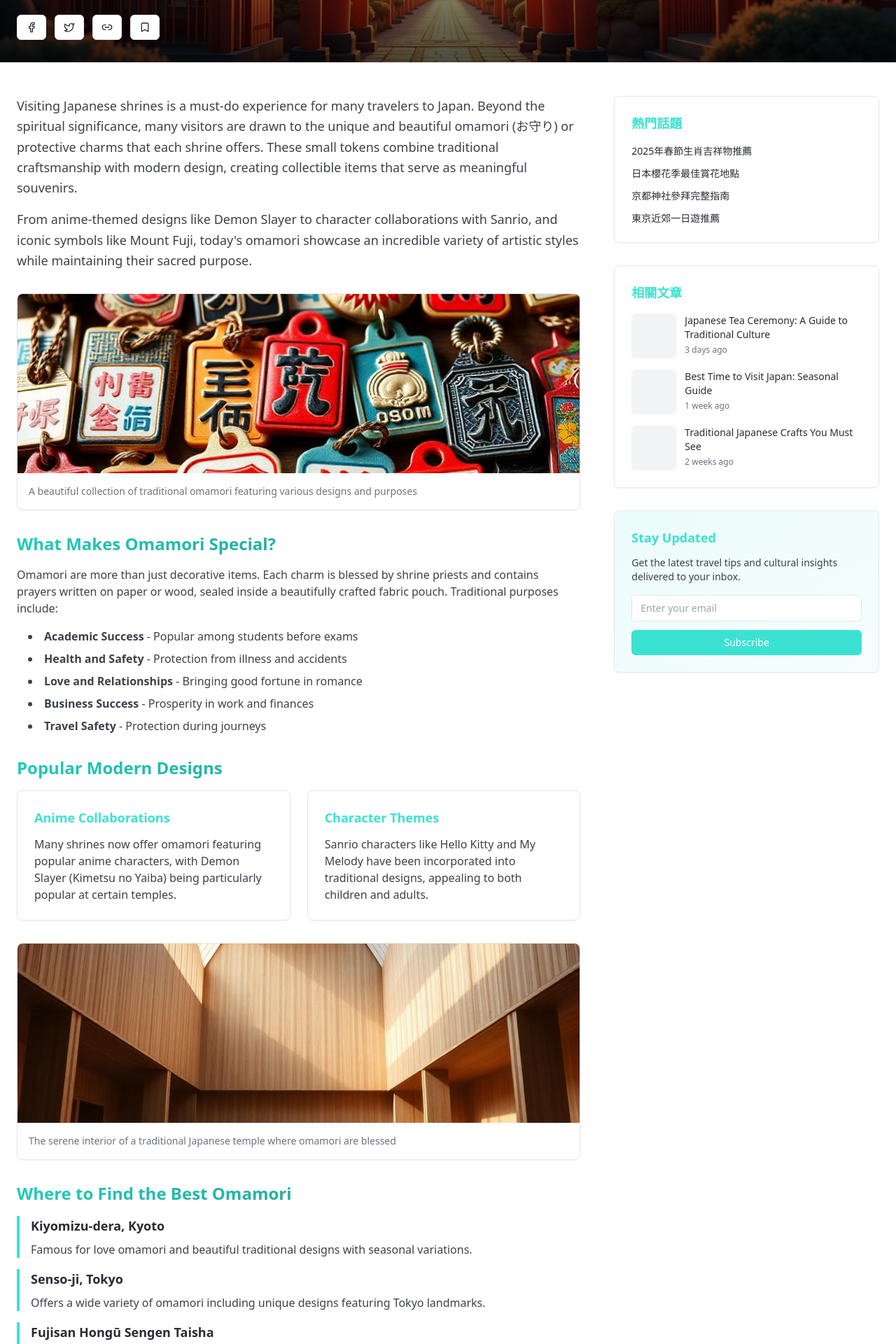
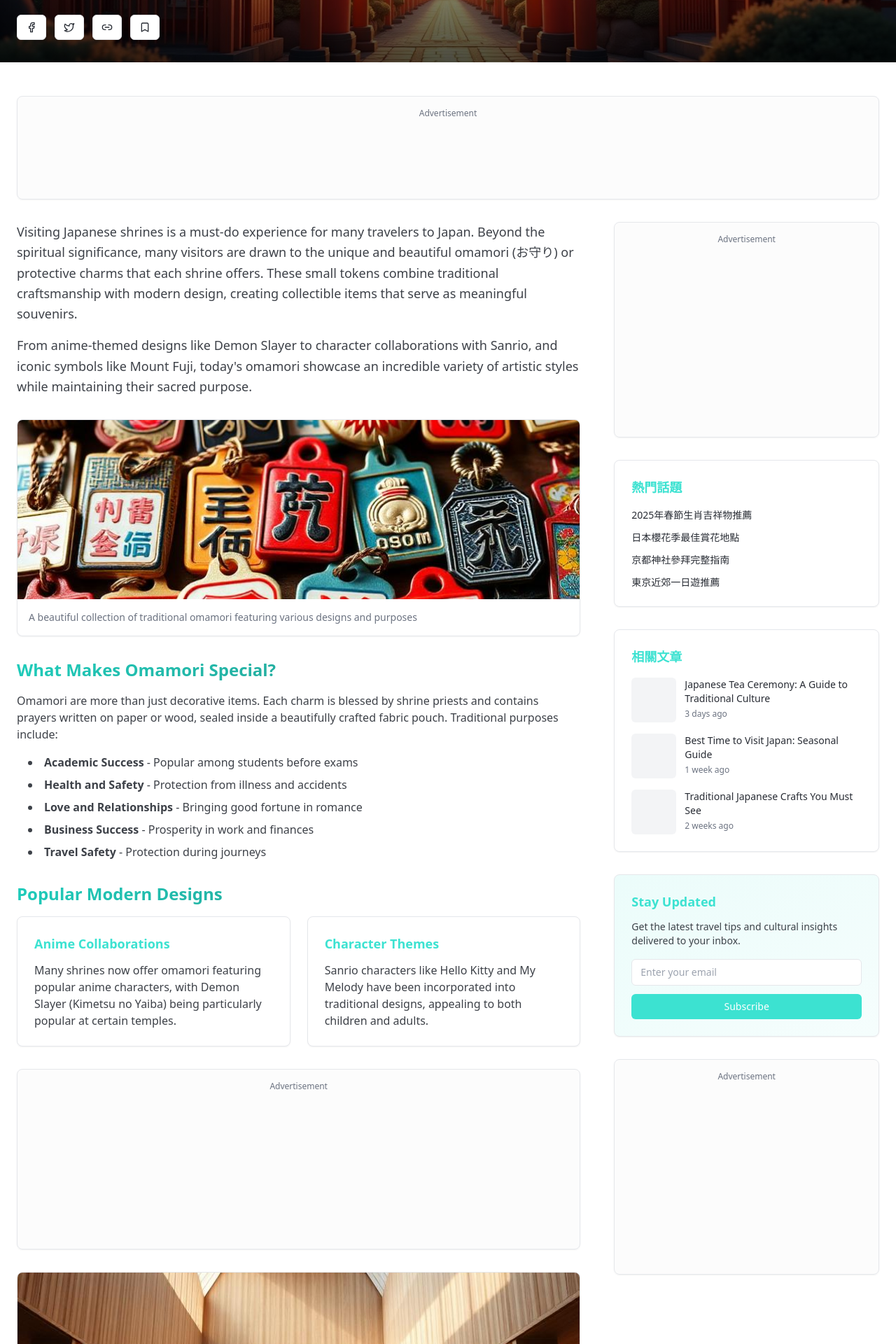
Before and after one commit to miiinachiu/article-page, a React (Vite) app: page / in a window 1280 px wide. Shown: the part 500-2420 px from the top of the page at 70% size. Built offline with nearby package versions, Linux system fonts and the light colour scheme.

Commit message:
Add Google Ad space
Integrate Google AdSense for ad space on the website.

```diff
--- /dev/null
+++ b/src/components/ad-placements.tsx
@@ -0,0 +1,71 @@
+import GoogleAd from "@/components/ui/google-ad";
+import { Card } from "@/components/ui/card";
+
+// Replace these with your actual Google AdSense publisher ID and ad unit IDs
+const AD_CLIENT = "ca-pub-XXXXXXXXXXXXXXXXX"; // Replace with your publisher ID
+const AD_SLOTS = {
+  banner: "XXXXXXXXXX", // Replace with your banner ad unit ID
+  sidebar: "XXXXXXXXXX", // Replace with your sidebar ad unit ID
+  inArticle: "XXXXXXXXXX", // Replace with your in-article ad unit ID
+  footer: "XXXXXXXXXX" // Replace with your footer ad unit ID
+};
+
+export const BannerAd = ({ className = "" }: { className?: string }) => (
+  <Card className={`p-4 bg-muted/30 ${className}`}>
+    <div className="text-center">
+      <p className="text-xs text-muted-foreground mb-2">Advertisement</p>
+      <GoogleAd
+        adClient={AD_CLIENT}
+        adSlot={AD_SLOTS.banner}
+        adFormat="auto"
+        style={{ minHeight: '90px' }}
+        className="w-full"
+      />
+    </div>
+  </Card>
+);
+
+export const SidebarAd = ({ className = "" }: { className?: string }) => (
+  <Card className={`p-4 bg-muted/30 ${className}`}>
+    <div className="text-center">
+      <p className="text-xs text-muted-foreground mb-2">Advertisement</p>
+      <GoogleAd
+        adClient={AD_CLIENT}
+        adSlot={AD_SLOTS.sidebar}
+        adFormat="auto"
+        style={{ minHeight: '250px' }}
+        className="w-full"
+      />
+    </div>
+  </Card>
+);
+
+export const InArticleAd = ({ className = "" }: { className?: string }) => (
+  <Card className={`p-4 bg-muted/30 my-8 ${className}`}>
+    <div className="text-center">
+      <p className="text-xs text-muted-foreground mb-2">Advertisement</p>
+      <GoogleAd
+        adClient={AD_CLIENT}
+        adSlot={AD_SLOTS.inArticle}
+        adFormat="auto"
+        style={{ minHeight: '200px' }}
+        className="w-full"
+      />
+    </div>
+  </Card>
+);
+
+export const FooterAd = ({ className = "" }: { className?: string }) => (
+  <Card className={`p-4 bg-muted/30 ${className}`}>
+    <div className="text-center">
+      <p className="text-xs text-muted-foreground mb-2">Advertisement</p>
+      <GoogleAd
+        adClient={AD_CLIENT}
+        adSlot={AD_SLOTS.footer}
+        adFormat="auto"
+        style={{ minHeight: '100px' }}
+        className="w-full"
+      />
+    </div>
+  </Card>
+);
--- a/src/components/article-content.tsx
+++ b/src/components/article-content.tsx
@@ -1,10 +1,14 @@
 import { Card } from "@/components/ui/card";
+import { BannerAd, SidebarAd, InArticleAd } from "@/components/ad-placements";
 import omamoricollection from "@/assets/omamori-collection.jpg";
 import templeInterior from "@/assets/temple-interior.jpg";
 
 const ArticleContent = () => {
   return (
     <div className="container mx-auto px-6 py-12">
+      {/* Top Banner Ad */}
+      <BannerAd className="mb-8" />
+
       <div className="grid grid-cols-1 lg:grid-cols-3 gap-12">
         {/* Main Content */}
         <div className="lg:col-span-2">
@@ -67,6 +71,9 @@ const ArticleContent = () => {
                 </div>
               </section>
 
+              {/* In-Article Ad */}
+              <InArticleAd />
+
               <Card className="overflow-hidden">
                 <img
                   src={templeInterior}
@@ -119,6 +126,9 @@ const ArticleContent = () => {
         {/* Sidebar */}
         <div className="lg:col-span-1">
           <div className="sticky top-8 space-y-8">
+            {/* Sidebar Ad */}
+            <SidebarAd />
+
             {/* Hot Topics */}
             <Card className="p-6">
               <h3 className="font-bold text-lg mb-4 text-primary">熱門話題</h3>
@@ -181,6 +191,9 @@ const ArticleContent = () => {
                 </button>
               </div>
             </Card>
+
+            {/* Bottom Sidebar Ad */}
+            <SidebarAd />
           </div>
         </div>
       </div>
--- /dev/null
+++ b/src/components/article-footer.tsx
@@ -0,0 +1,52 @@
+import { FooterAd } from "@/components/ad-placements";
+import { Card } from "@/components/ui/card";
+import { Heart, MessageCircle, Share2 } from "lucide-react";
+import { Button } from "@/components/ui/button";
+
+const ArticleFooter = () => {
+  return (
+    <footer className="bg-muted/30 border-t">
+      <div className="container mx-auto px-6 py-12">
+        {/* Footer Ad */}
+        <FooterAd className="mb-8" />
+
+        {/* Article Actions */}
+        <Card className="p-6 mb-8">
+          <div className="text-center">
+            <h3 className="font-bold text-lg mb-4">Enjoyed this article?</h3>
+            <div className="flex justify-center gap-4 mb-4">
+              <Button variant="outline" className="gap-2">
+                <Heart className="h-4 w-4" />
+                Like
+              </Button>
+              <Button variant="outline" className="gap-2">
+                <MessageCircle className="h-4 w-4" />
+                Comment
+              </Button>
+              <Button variant="outline" className="gap-2">
+                <Share2 className="h-4 w-4" />
+                Share
+              </Button>
+            </div>
+            <p className="text-sm text-muted-foreground">
+              Help us create more content like this by engaging with our articles!
+            </p>
+          </div>
+        </Card>
+
+        {/* Site Footer */}
+        <div className="text-center text-sm text-muted-foreground">
+          <p>© 2025 輕旅行. All rights reserved.</p>
+          <div className="flex justify-center gap-6 mt-4">
+            <a href="#" className="hover:text-foreground transition-colors">Privacy Policy</a>
+            <a href="#" className="hover:text-foreground transition-colors">Terms of Service</a>
+            <a href="#" className="hover:text-foreground transition-colors">Contact Us</a>
+            <a href="#" className="hover:text-foreground transition-colors">Advertise</a>
+          </div>
+        </div>
+      </div>
+    </footer>
+  );
+};
+
+export default ArticleFooter;
--- /dev/null
+++ b/src/components/ui/google-ad.tsx
@@ -0,0 +1,62 @@
+import { useEffect, useRef } from "react";
+
+interface GoogleAdProps {
+  adClient: string;
+  adSlot: string;
+  adFormat?: string;
+  className?: string;
+  style?: React.CSSProperties;
+}
+
+declare global {
+  interface Window {
+    adsbygoogle: any[];
+  }
+}
+
+const GoogleAd = ({
+  adClient,
+  adSlot,
+  adFormat = "auto",
+  className = "",
+  style = {}
+}: GoogleAdProps) => {
+  const adRef = useRef<HTMLDivElement>(null);
+
+  useEffect(() => {
+    // Load AdSense script if not already loaded
+    if (!window.adsbygoogle) {
+      const script = document.createElement('script');
+      script.async = true;
+      script.src = "https://pagead2.googlesyndication.com/pagead/js/adsbygoogle.js?client=" + adClient;
+      script.crossOrigin = "anonymous";
+      document.head.appendChild(script);
+
+      window.adsbygoogle = [];
+    }
+
+    // Push ad to adsbygoogle array
+    try {
+      if (window.adsbygoogle && adRef.current) {
+        (window.adsbygoogle = window.adsbygoogle || []).push({});
+      }
+    } catch (e) {
+      console.error('AdSense error:', e);
+    }
+  }, [adClient]);
+
+  return (
+    <div className={`ad-container ${className}`} style={style}>
+      <ins
+        className="adsbygoogle"
+        style={{ display: 'block', ...style }}
+        data-ad-client={adClient}
+        data-ad-slot={adSlot}
+        data-ad-format={adFormat}
+        data-full-width-responsive="true"
+      />
+    </div>
+  );
+};
+
+export default GoogleAd;
--- a/src/pages/Index.tsx
+++ b/src/pages/Index.tsx
@@ -2,6 +2,7 @@ import ArticleHeader from "@/components/article-header";
 import BreadcrumbNav from "@/components/breadcrumb-nav";
 import ArticleHero from "@/components/article-hero";
 import ArticleContent from "@/components/article-content";
+import ArticleFooter from "@/components/article-footer";
 
 const Index = () => {
   const breadcrumbItems = [
@@ -23,6 +24,7 @@ const Index = () => {
         tags={["日本", "神社", "御守", "文化", "旅遊"]}
       />
       <ArticleContent />
+      <ArticleFooter />
     </div>
   );
 };
```
